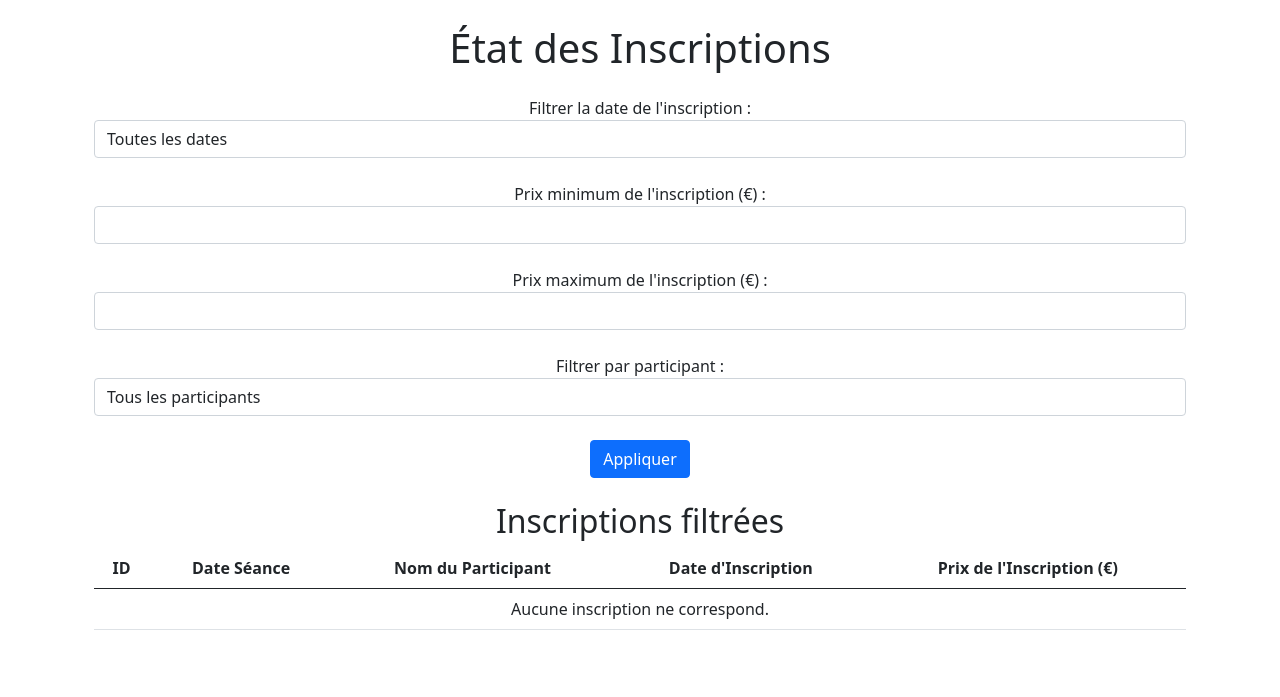
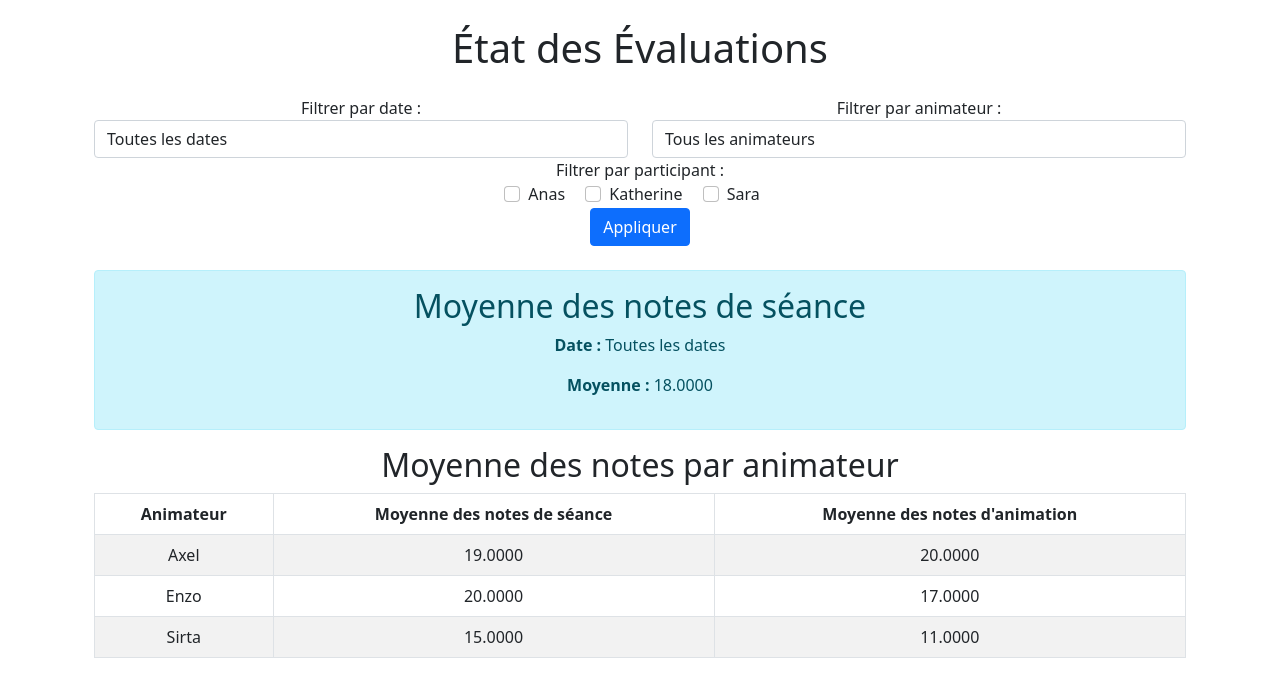
Before and after one commit to Lucas-Requena/ecosphere, a Flask app: page /evaluation/etat in a window 1280 px wide. Shown: the part 56-753 px from the top of the page. Run offline with Flask 3, Linux system fonts and the light colour scheme; data comes from the database, SQL or seed files in the repository; some libraries are stand-ins or nearby versions.

Commit message:
changement dans l'etat

```diff
--- a/ecosphere/templates/Evaluation/etat_evaluation.html
+++ b/ecosphere/templates/Evaluation/etat_evaluation.html
@@ -1,17 +1,18 @@
-<!-- Contenu pour etat_inscription.html -->
 {% extends 'layout.html' %}
 
 {% block title %}
-    <title>État des Inscriptions</title>
+    <title>État des Évaluations</title>
 {% endblock %}
 
 {% block body %}
     <div class="container mt-4">
-        <h1 class="mb-4 text-center">État des Inscriptions</h1>
+        <h1 class="mb-4 text-center">État des Évaluations</h1>
 
-        <form method="GET" action="/inscription/etat" class="mb-4">
-            <div>
-                <label for="date">Filtrer la date de l'inscription :</label>
+        <form method="GET" action="/evaluation/etat" class="mb-4">
+            <div class="row">
+                <div class="col-md-6">
+                    <div class="form-group">
+                        <label for="date">Filtrer par date :</label>
                         <select id="date" name="date" class="form-control">
                             <option value="">Toutes les dates</option>
                             {% for date in dates %}
@@ -22,67 +23,94 @@
                             {% endfor %}
                         </select>
                     </div>
-            <br>
-
-            <div>
-                <label for="prix_min">Prix minimum de l'inscription (€) :</label>
-                <input type="number" id="prix_min" name="prix_min"
-                       value="{{ request.args.get('prix_min', '') }}" class="form-control">
                 </div>
-            <br>
-
-            <div>
-                <label for="prix_max">Prix maximum de l'inscription (€) :</label>
-                <input type="number" id="prix_max" name="prix_max"
-                       value="{{ request.args.get('prix_max', '') }}" class="form-control">
-            </div>
-            <br>
-
-            <div>
-                <label for="participant">Filtrer par participant :</label>
-                <select id="participant" name="participant" class="form-control">
-                    <option value="">Tous les participants</option>
-                    {% for participant in participants %}
-                        <option value="{{ participant['idParticipant'] }}"
-                                {% if request.args.get('participant') == participant['idParticipant'] %}selected{% endif %}>
-                            {{ participant['Nom_Participant'] }}
+                <div class="col-md-6">
+                    <div class="form-group">
+                        <label for="animateur">Filtrer par animateur :</label>
+                        <select id="animateur" name="animateur" class="form-control">
+                            <option value="">Tous les animateurs</option>
+                            {% for animateur in animateurs %}
+                                <option value="{{ animateur['N_Animateur'] }}"
+                                        {% if request.args.get('animateur') == animateur['N_Animateur']|string %}selected{% endif %}>
+                                    {{ animateur['Nom_Animateur'] }}
                                 </option>
                             {% endfor %}
                         </select>
                     </div>
-            <br>
+                </div>
+            </div>
+
+            <!-- Section des participants avec cases à cocher -->
+            <div class="form-group">
+                <label>Filtrer par participant :</label><br>
+                {% for participant in participants %}
+                    <div class="form-check form-check-inline">
+                        <input class="form-check-input" type="checkbox" name="participant" value="{{ participant['idParticipant'] }}"
+                            {% if participant['idParticipant'] in request.args.getlist('participant') %}checked{% endif %}>
+                        <label class="form-check-label">{{ participant['Nom_Participant'] }}</label>
+                    </div>
+                {% endfor %}
+            </div>
 
             <button type="submit" class="btn btn-primary">Appliquer</button>
         </form>
 
-        <h2 class="mt-4">Inscriptions filtrées</h2>
-        <table class="table">
+        <div class="results">
+            {% if moyenne_note_seance %}
+                <div class="alert alert-info">
+                    <h2>Moyenne des notes de séance</h2>
+                    <p><strong>Date :</strong> {{ selected_date or 'Toutes les dates' }}</p>
+                    <p><strong>Moyenne :</strong> {{ moyenne_note_seance }}</p>
+                </div>
+            {% else %}
+                <div class="alert alert-warning">
+                    <p>Aucune donnée trouvée pour les critères sélectionnés.</p>
+                </div>
+            {% endif %}
+
+            {% if moyenne_note_animateur %}
+                <h2>Moyenne des notes par animateur</h2>
+                <table class="table table-striped table-bordered">
                     <thead class="thead-dark">
                         <tr>
-                    <th>ID</th>
-                    <th>Date Séance</th>
-                    <th>Nom du Participant</th>
-                    <th>Date d'Inscription</th>
-                    <th>Prix de l'Inscription (€)</th>
+                            <th>Animateur</th>
+                            <th>Moyenne des notes de séance</th>
+                            <th>Moyenne des notes d'animation</th>
                         </tr>
                     </thead>
                     <tbody>
-            {% if inscriptions | length > 0 %}
-                {% for inscription in inscriptions %}
+                        {% for animateur, moyennes in moyenne_note_animateur.items() %}
                             <tr>
-                        <td>{{ inscription['id'] }}</td>
-                        <td>{{ inscription['DateSeance'] }}</td>
-                        <td>{{ inscription['Nom_Participant'] }}</td>
-                        <td>{{ inscription['date_Inscription'] }}</td>
-                        <td>{{ inscription['prix_inscription'] }}</td>
+                                <td>{{ animateur }}</td>
+                                <td>{{ moyennes['Note_Seance'] }}</td>
+                                <td>{{ moyennes['Note_Animation'] }}</td>
                             </tr>
                         {% endfor %}
-            {% else %}
-                <tr>
-                    <td colspan="5" class="text-center">Aucune inscription ne correspond.</td>
-                </tr>
-            {% endif %}
                     </tbody>
                 </table>
+            {% endif %}
+
+            {% if moyenne_note_participant %}
+                <h2>Moyenne des notes par participant</h2>
+                <table class="table table-striped table-bordered">
+                    <thead class="thead-dark">
+                        <tr>
+                            <th>Participant</th>
+                            <th>Moyenne des notes de séance</th>
+                            <th>Moyenne des notes d'animation</th>
+                        </tr>
+                    </thead>
+                    <tbody>
+                        {% for participant, moyennes in moyenne_note_participant.items() %}
+                            <tr>
+                                <td>{{ participant }}</td>
+                                <td>{{ moyennes['Note_Seance'] }}</td>
+                                <td>{{ moyennes['Note_Animation'] }}</td>
+                            </tr>
+                        {% endfor %}
+                    </tbody>
+                </table>
+            {% endif %}
+        </div>
     </div>
 {% endblock %}
```
Lines whose indentation alone changed are shown as unchanged.
